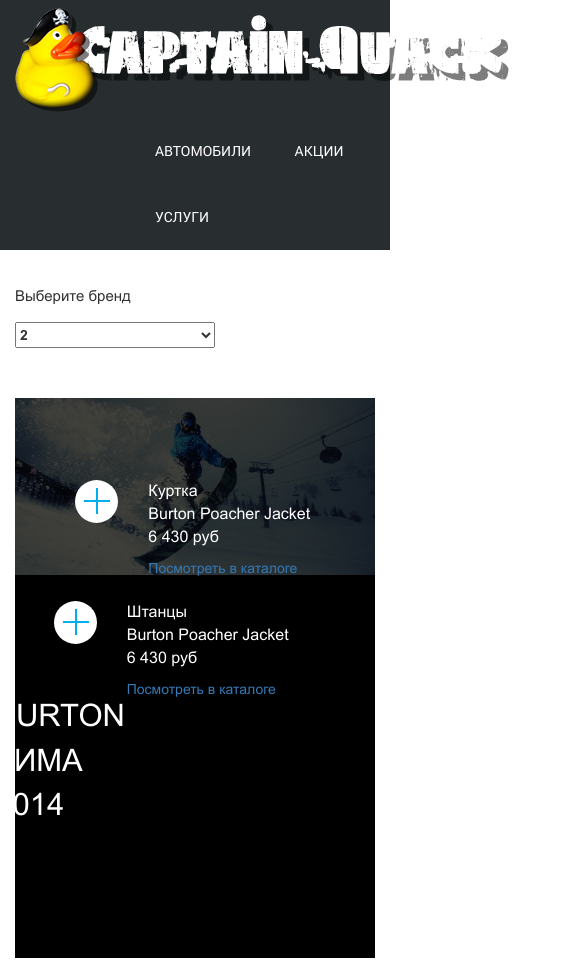
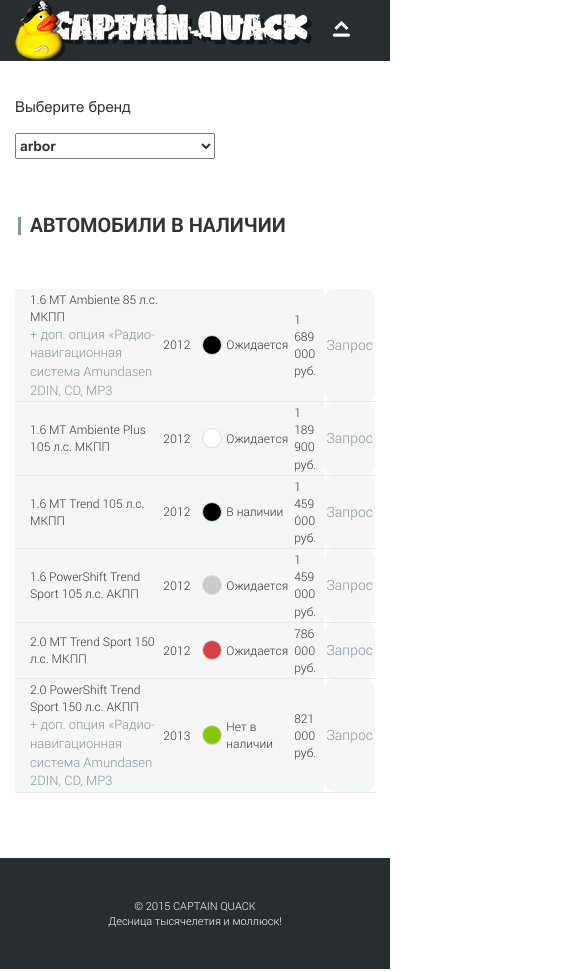
Before and after one commit to WRqw/test-question-for-kodix, a plain HTML site: page index.html in a window 390 px wide. Shown: the top 972 px of the page, 571 px wide, since content can reach past the window. Drawn offline with Linux system fonts and the light colour scheme.

Commit message:
adaptive for table, animation brand-buttons

```diff
--- a/css/media.css
+++ b/css/media.css
@@ -55,11 +55,80 @@
 
 /* Extra Small Devices, Phones */
 @media only screen and (max-width : 480px) {
+	.logo-block img {
+		display: none;
+	}
+	.logo-block {
+		background-image: url('../img/m-header-logo.png');
+		background-repeat: no-repeat;
+		height: 60px;
+		position: relative;
+	}
+	.toggle-menu {
+		left: 332px;
+		bottom: 10px;
+		position: absolute;
+	}
+	.button {
+		background-image: url('../img/button.png');
+		background-repeat: no-repeat;
+		width: 30px;
+		height: 30px;
+	}
 
+	header .head-mnu {
+		width: 100%;
+		margin-left: 0;
+		display: none;
+	}
+	header .head-mnu ul li {
+		display: block;
+		border-bottom: 1px solid #414548
+	}
+	.head-mnu ul {
+		padding-left: 0;
+	}
+	.brand-item {
+		display: none;
+	}
+	.table table td{
+		padding: 2px;
+		font-size: 12px;
+	}
+	.table table td:nth-child(6) .table-inquiry {
+		padding: 2px
+	}
+	.table .container, .col-md-12 {
+		padding: 0
+	}
+	.table .row {
+		margin: 0;
+	}
+	.brands select {
+		margin-bottom: 0;
+	}
+	header .head-mnu ul li:hover {
+		background-color: #00aeef;
+		cursor: pointer;
+	}
 }
 
 /* Custom, iPhone Retina */
 @media only screen and (max-width : 320px) {
+
+	.logo-block {
+		background-image: url('../img/m-header-logo.png');
+		background-repeat: no-repeat;
+		height: 60px;
+		position: relative;
+		background-size: 80%;
+
+	}
+	.toggle-menu {
+   		left: 282px;
+    	bottom: 10px;
+   		position: absolute;
+}
 
 }
 
--- a/css/sass/main.sass
+++ b/css/sass/main.sass
@@ -138,6 +138,7 @@ header
 					background-color: #e3343d
 			.clothes-descr
 				float: right
+				display: none
 				span
 					font-size: 20px
 					color: #fff
--- a/index.html
+++ b/index.html
@@ -16,6 +16,7 @@
 	<link rel="stylesheet" href="css/main.css" />
 	<link rel="stylesheet" href="css/media.css" />
 	<link href='https://fonts.googleapis.com/css?family=Roboto:500&subset=latin,cyrillic' rel='stylesheet' type='text/css'>
+	<link rel="stylesheet" href="libs/owl/assets/owl.carousel.css" />
 
 </head>
 <body>
@@ -23,7 +24,14 @@
 		<div class="container">
 			<div class="row">
 				<div class="col-md-6">
-					<img src="img/header-logo.png" alt="" class="logo">
+					<div class="logo-block">
+						<img src="img/header-logo.png" alt="" class="logo">
+					</div>
+					<a href="#" class="toggle-menu hidden-lg">
+						<div class="button">
+
+						</div>
+					</a>
 				</div>
 				<div class="col-md-6">
 					<div class="head-mnu">
@@ -52,25 +60,20 @@
 				<form action="#">
 					<span>Выберите бренд</span>
 					<select name="number" id="number">
-			        	<option>1</option>
-			      		<option selected="selected">2</option>
-			      		<option>3</option>
-					    <option>4</option>
-					    <option>5</option>
-					    <option>6</option>
-					    <option>7</option>
-					    <option>8</option>
-					    <option>9</option>
-					    <option>10</option>
-					    <option>11</option>
-					    <option>12</option>
-			            <option>13</option>
-			     	    <option>14</option>
-					    <option>15</option>
-					    <option>16</option>
-					    <option>17</option>
-					    <option>18</option>
-					    <option>19</option>
+			        	<option>Apo</option>
+			      		<option selected="selected">arbor</option>
+			      		<option>burton</option>
+					    <option>capita</option>
+					    <option>dc</option>
+					    <option>forum</option>
+					    <option>gnu</option>
+					    <option>joint</option>
+					    <option>jones</option>
+					    <option>lib</option>
+					    <option>lobster</option>
+					    <option>never summer</option>
+			            <option>slash</option>
+			     	    <option>yes</option>
    					</select>
    				</form>
 				</div>
@@ -81,7 +84,10 @@
 		<div class="container">
 			<div class="row">
 				<div class="col-md-12 col-sm-12">
+				<div class="carousel">
+
 					<div class="brand-item">
+
 						<img src="img/cat-item.jpg" alt="" class="cat-img">
 
 						<div class="top-clothes-button-wrap">
@@ -119,6 +125,7 @@
 						</div>
 							<h1 class="burton-title">BURTON ЗИМА 2014</h1>
 					</div>
+					</div>
 				</div>
 			</div>
 
@@ -130,11 +137,11 @@
 	<section class="table">
 	<div class="container">
 		<div class="row">
-			<div class="col-md-12 col-md-offset-1">
+			<div class="col-md-11 col-xs-12 col-md-offset-1">
 				<h3 class="auto-title">Автомобили в наличии</h3>
 				<div class="table-responsive">
 				<table class="table">
-					<tr>
+					<tr class="hidden-xs">
 						<th>Название</th>
 						<th>Год</th>
 						<th>Цвет</th>
@@ -196,6 +203,7 @@
 					</tr>
 		</table>
 		</div>
+		</div>
 			</div>
 		</div>
 	</div>
@@ -214,7 +222,7 @@
 
 	</footer>
 
-	<div class="hidden"></div>
+
 
 	<!--[if lt IE 9]>
 	<script src="libs/html5shiv/es5-shim.min.js"></script>
--- a/js/common.js
+++ b/js/common.js
@@ -3,6 +3,16 @@ $(document).ready(function() {
 	$(".head-mnu li").click(function() {
 		 $('.hide-mnu').slideToggle("slow");
 	});
+
+
+	$(".toggle-menu").click(function() {
+		 $('.head-mnu').slideToggle("slow");
+	});
+
+	$(".clothes-button").click(function() {
+		 $('.clothes-descr').slideToggle("fast");
+	});
+
 
 	//Цели для Яндекс.Метрики и Google Analytics
 	$(".count_element").on("click", (function() {
```
Also changed, not shown: css/main-dist.css, css/main.css, img/button.png (added), img/m-header-logo.png (added), libs/owl/assets/owl.carousel.css (added), libs/owl/owl.carousel.min.js (added), 1 other file.
